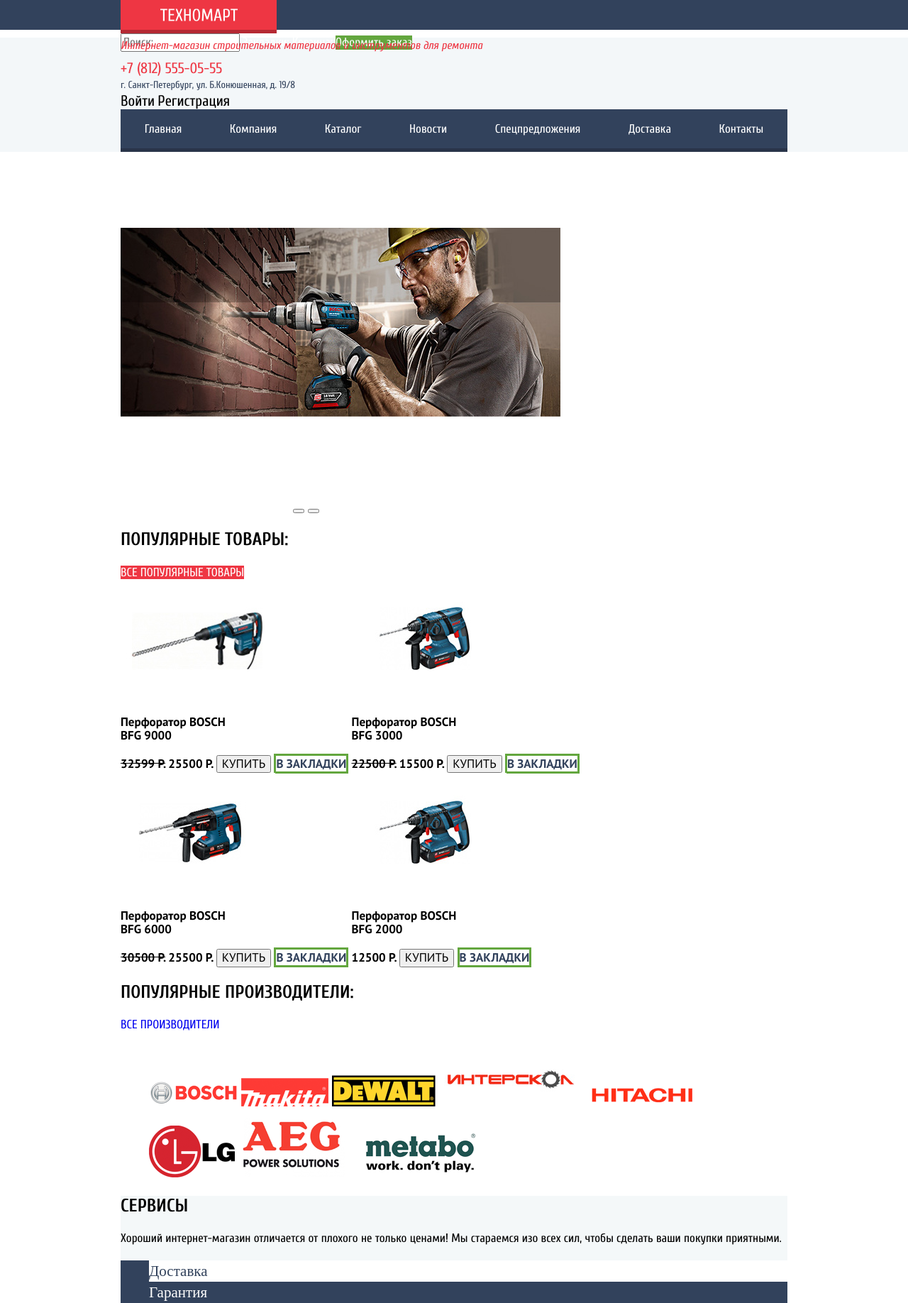
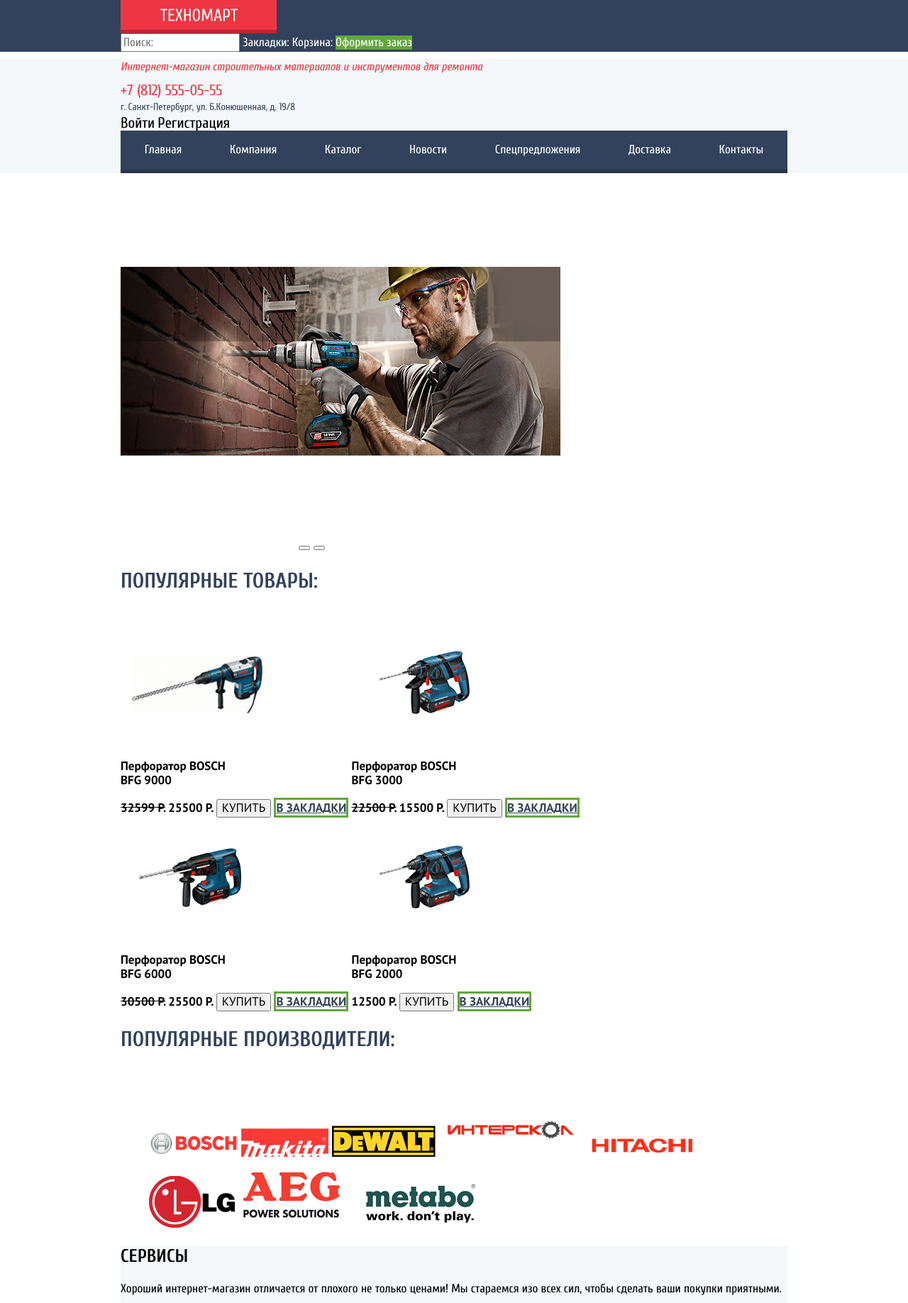
Before and after one commit to Mongolfier/593635-technomart-26, a plain HTML site: page index.html in a window 1280 px wide. Shown: the top 1836 px of the page at 71% size. Drawn offline with Linux system fonts and the light colour scheme.

Commit message:
Добигрался со шрифтами!

```diff
--- a/css/style.css
+++ b/css/style.css
@@ -71,10 +71,6 @@ input[type="radio"].visually-hidden {
   overflow: hidden;
 }
 
-.top-head {
-  height: 42px;
-}
-
 .top-head, .main-head {
   width: 940px;
   margin: 0 auto;
@@ -135,6 +131,10 @@ form {
   border-bottom: 5px solid rgba(0, 0, 0, 0.24);
 }
 
+.order-list a {
+  line-height: 18px;
+}
+
 .logo:hover {
   background-color: #ca2c37;
 }
@@ -155,6 +155,7 @@ form {
 
 .navigation a {
   color: #ffffff;
+  line-height: 17px;
 }
 
 .navigation a:active {
@@ -185,16 +186,6 @@ form {
   color: rgba(0, 0, 0, 0.302);
 }
 
-.hot-sells a {
-  text-decoration: none;
-  color: #ffffff;
-  background-color: #ee3643;
-}
-
-.sells-item {
-
-}
-
 .sells-list a {
   color: rgb(50, 66, 92);
   background-color: #ffffff;
@@ -211,6 +202,7 @@ form {
   color: #ffffff;
   font-size: 14px;
   line-height: 18px;
+  text-decoration: none;
 }
 
 .container {
@@ -247,7 +239,7 @@ form {
   background-color: #ee3643;
 }
 
-.separator a {
+.fabricators a {
   text-decoration: none;
 }
 
@@ -256,9 +248,9 @@ form {
 }
 
 .services-points {
-  font-family: cuprumBold;
   font-size: 21px;
   line-height: 30px;
+  font-weight: 700;
   list-style-type: none;
 }
 
@@ -416,6 +408,9 @@ form {
 .breadcrumb-item a {
   text-decoration: none;
   color: #000000;
+  font-family: ptsans;
+  font-size: 13px;
+  line-height: 18px;
 }
 
 .catalog-main-heading h1 {
@@ -482,15 +477,23 @@ form {
 .promo-item p {
   font-weight: 700;
   color: #ffffff;
+  font-size: 24px;
+  line-height: 30px;
 }
 
 .carousel p {
   font-size: 36px;
   font-weight: 700;
+  line-height: 36px;
 }
 
 .carousel {
   color: #ffffff;
+}
+
+.carousel span {
+  line-height: 24px;
+  font-size: 18px;
 }
 
 .footer-wrapper {
@@ -501,3 +504,38 @@ form {
 .hidden {
   display: none;
 }
+
+.hot-sells h2,
+.fabricators h2 {
+  font-size: 30px;
+  line-height: 30px;
+  color: #32425c;
+}
+
+.all-populat-sells-link,
+.all-fabricators-link {
+  font-size: 14px;
+  line-height: 18px;
+  text-decoration: none;
+  color: #ffffff;
+}
+
+.filters h3 {
+  font-family: ptsans;
+  font-size: 13px;
+  line-height: 18px;
+  font-weight: 400;
+}
+
+.criterion-sorting-item button {
+  font-family: ptsans;
+  font-size: 13px;
+  line-height: 18px;
+}
+
+.filters p {
+  font-family: ptsans;
+  font-weight: 700;
+  font-size: 17px;
+  line-height: 30px;
+}
--- a/index.html
+++ b/index.html
@@ -90,7 +90,7 @@
 
         <section class="hot-sells">
           <h2>ПОПУЛЯРНЫЕ ТОВАРЫ:</h2>
-          <a href="#">ВСЕ ПОПУЛЯРНЫЕ ТОВАРЫ</a>
+          <a class="all-populat-sells-link" href="#">ВСЕ ПОПУЛЯРНЫЕ ТОВАРЫ</a>
 
           <ul class="sells-list">
             <li class="sells-item">
@@ -128,9 +128,9 @@
           </ul>
         </section>
 
-        <section class="separator">
+        <section class="fabricators">
           <h2>ПОПУЛЯРНЫЕ ПРОИЗВОДИТЕЛИ:</h2>
-          <a href="#">ВСЕ ПРОИЗВОДИТЕЛИ</a>
+          <a class="all-fabricators-link" href="#">ВСЕ ПРОИЗВОДИТЕЛИ</a>
 
           <ul class="fabricators-logo-list">
             <li class="fabricators-logo-item"><a href="#"><img src="img/logoBosch.png"     width="126" height="37" alt="Изображение Фирма BOSCH"></a></li>
```
Also changed, not shown: catalog.html (+2 -0 lines).
